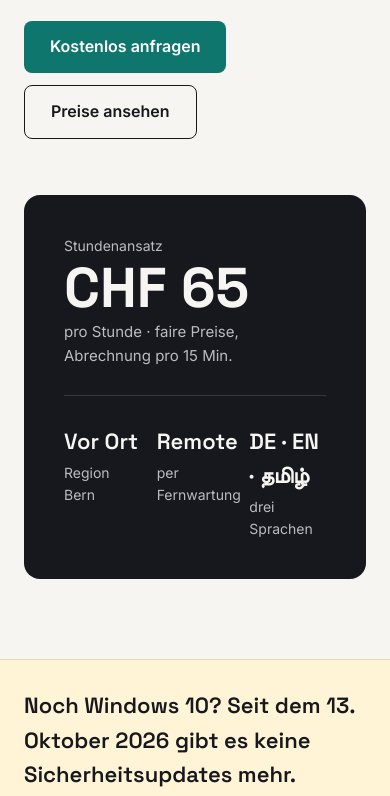
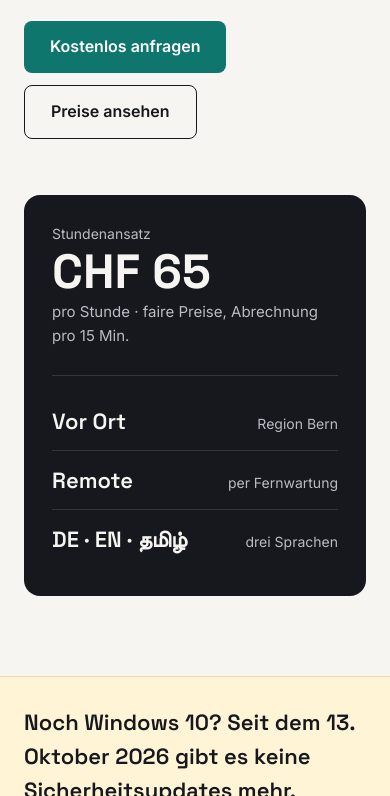
Before and after one commit to aru3018/aru-webserver, a plain HTML site: page index.html in a window 390 px wide. Shown: the part 635-1431 px from the top of the page. Drawn offline with Linux system fonts and the light colour scheme.

Commit message:
Preiskarte auf dem Handy als Liste statt drei Spalten
Co-Authored-By: Claude Opus 5.5 <noreply@anthropic.com>
Claude-Session: https://claude.ai/code/session_01KpmrS5tCZTzJgRZnkdkg3X

```diff
--- a/index.html
+++ b/index.html
@@ -17,7 +17,17 @@ a{color:#0F766E}a:hover{color:#16181D}
 <style>
 html{scroll-behavior:smooth}
 a:focus-visible,button:focus-visible,input:focus-visible,textarea:focus-visible{outline:2px solid #0F766E;outline-offset:3px}
-@media (max-width:600px){h1{font-size:44px!important}}
+html{-webkit-text-size-adjust:100%;text-size-adjust:100%}
+body{overflow-x:hidden}
+@media (max-width:600px){
+h1{font-size:44px!important}
+.rate-card{padding:28px!important}
+.rate-price{font-size:48px!important}
+.rate-facts{grid-template-columns:1fr!important;gap:0!important}
+.rate-facts>div{flex-direction:row!important;justify-content:space-between;align-items:baseline;gap:16px!important;padding:12px 0;border-top:1px solid #33363D}
+.rate-facts>div>span:last-child{text-align:right}
+.rate-facts>div:first-child{border-top:0;padding-top:0}
+}
 </style>
 </head>
 <body>
@@ -36,7 +46,7 @@ a:focus-visible,button:focus-visible,input:focus-visible,textarea:focus-visible{
 </div>
 </header>
 
-<section id="top" style="max-width: 1200px; margin: 0 auto; padding: 96px 24px 80px; display: grid; grid-template-columns: repeat(auto-fit, minmax(320px, 1fr)); gap: 56px; align-items: center">
+<section id="top" style="max-width: 1200px; margin: 0 auto; padding: 96px 24px 80px; display: grid; grid-template-columns: repeat(auto-fit, minmax(min(320px, 100%), 1fr)); gap: 56px; align-items: center">
 <div style="display: flex; flex-direction: column; gap: 24px">
 <p style="margin: 0; font-size: 14px; font-weight: 600; letter-spacing: 0.08em; text-transform: uppercase; color: #4A4D55">IT-Hilfe für Privatpersonen · Bern</p>
 <h1 style="margin: 0; font-family: 'Space Grotesk', sans-serif; font-weight: 700; font-size: 64px; line-height: 1.05; letter-spacing: -0.02em">Ihre IT läuft.<br>Sie verstehen sie.</h1>
@@ -46,14 +56,14 @@ a:focus-visible,button:focus-visible,input:focus-visible,textarea:focus-visible{
 <a href="#preise" style="display: inline-flex; align-items: center; min-height: 52px; padding: 0 26px; border-radius: 8px; border: 1.5px solid #16181D; color: #16181D; text-decoration: none; font-weight: 600; font-size: 16px">Preise ansehen</a>
 </div>
 </div>
-<div style="background: #16181D; color: #F6F5F1; border-radius: 16px; padding: 40px; display: flex; flex-direction: column; gap: 28px">
+<div class="rate-card" style="background: #16181D; color: #F6F5F1; border-radius: 16px; padding: 40px; display: flex; flex-direction: column; gap: 28px">
 <div style="display: flex; flex-direction: column; gap: 4px">
 <span style="font-size: 14px; color: #B9BCC4">Stundenansatz</span>
-<span style="font-family: 'Space Grotesk', sans-serif; font-size: 56px; font-weight: 700; line-height: 1">CHF 65</span>
+<span class="rate-price" style="font-family: 'Space Grotesk', sans-serif; font-size: 56px; font-weight: 700; line-height: 1">CHF 65</span>
 <span style="font-size: 15px; color: #B9BCC4">pro Stunde · faire Preise, Abrechnung pro 15 Min.</span>
 </div>
 <div style="height: 1px; background: #33363D"></div>
-<div style="display: grid; grid-template-columns: repeat(3, minmax(0, 1fr)); gap: 16px">
+<div class="rate-facts" style="display: grid; grid-template-columns: repeat(3, minmax(0, 1fr)); gap: 16px">
 <div style="display: flex; flex-direction: column; gap: 4px"><span style="font-family: 'Space Grotesk', sans-serif; font-size: 22px; font-weight: 600">Vor Ort</span><span style="font-size: 14px; color: #B9BCC4">Region Bern</span></div>
 <div style="display: flex; flex-direction: column; gap: 4px"><span style="font-family: 'Space Grotesk', sans-serif; font-size: 22px; font-weight: 600">Remote</span><span style="font-size: 14px; color: #B9BCC4">per Fernwartung</span></div>
 <div style="display: flex; flex-direction: column; gap: 4px"><span style="font-family: 'Space Grotesk', sans-serif; font-size: 22px; font-weight: 600">DE · EN · தமிழ்</span><span style="font-size: 14px; color: #B9BCC4">drei Sprachen</span></div>
@@ -191,7 +201,7 @@ a:focus-visible,button:focus-visible,input:focus-visible,textarea:focus-visible{
 </section>
 
 <section id="kontakt" style="background: #16181D; color: #F6F5F1">
-<div style="max-width: 1200px; margin: 0 auto; padding: 96px 24px; display: grid; grid-template-columns: repeat(auto-fit, minmax(320px, 1fr)); gap: 56px">
+<div style="max-width: 1200px; margin: 0 auto; padding: 96px 24px; display: grid; grid-template-columns: repeat(auto-fit, minmax(min(320px, 100%), 1fr)); gap: 56px">
 <div style="display: flex; flex-direction: column; gap: 20px">
 <h2 style="margin: 0; font-family: 'Space Grotesk', sans-serif; font-size: 44px; font-weight: 700; letter-spacing: -0.01em">Kontakt</h2>
 <p style="margin: 0; font-size: 18px; color: #C9CBD1">Erzählen Sie mir, wo es hakt. Ich antworte in der Regel innerhalb eines Werktags.</p>
```
